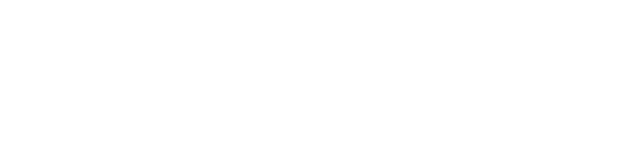
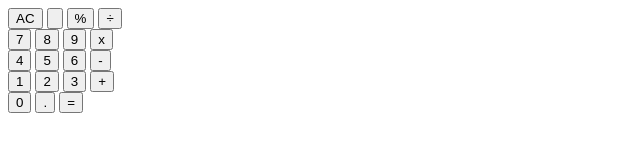
Before and after one commit to pepse3000/calculator, a plain HTML site: page index.html in a window 1280 px wide. Shown: the whole page, without its empty margins (0-640 px from the left). Drawn offline with Linux system fonts and the light colour scheme.

Commit message:
add calc buttons, basic arc of html document

```diff
--- a/index.html
+++ b/index.html
@@ -7,7 +7,46 @@
     <link rel="stylesheet" href="./styles.css">
 </head>
 <body>
-
+    <div class="container">
+        <div class="calculator-app">
+            <div class="calc-output">
+                <div class="screen-handler">
+                    <div class="screen"></div>
+                </div>
+            </div>
+            <div class="calc-input">
+                <div class="btn-row">
+                    <button class="btn-input ac">AC</button>
+                    <button class="btn-input remove"><img></button>
+                    <button class="btn-input percent">%</button>
+                    <button class="btn-input divide">÷</button>
+                </div>
+                <div class="btn-row">
+                    <button class="btn-input 7">7</button>
+                    <button class="btn-input 8">8</button>
+                    <button class="btn-input 9">9</button>
+                    <button class="btn-input multiply">x</button>
+                </div>
+                <div class="btn-row">
+                    <button class="btn-input 4">4</button>
+                    <button class="btn-input 5">5</button>
+                    <button class="btn-input 6">6</button>
+                    <button class="btn-input substract">-</button>
+                </div>
+                <div class="btn-row">
+                    <button class="btn-input 1">1</button>
+                    <button class="btn-input 2">2</button>
+                    <button class="btn-input 3">3</button>
+                    <button class="btn-input add">+</button>
+                </div>
+                <div class="btn-row">
+                    <button class="btn-input 0">0</button>
+                    <button class="btn-input dot">.</button>
+                    <button class="btn-input operate">=</button>
+                </div>
+            </div>
+        </div>
+    </div>
 </body>
 <script src="script.js"></script>
 </html>
```
